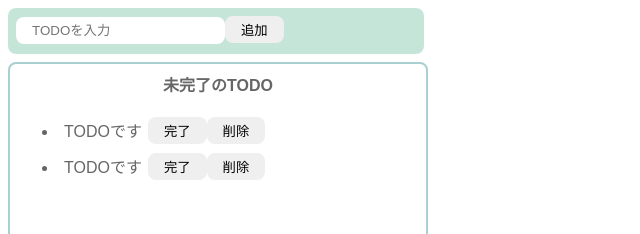
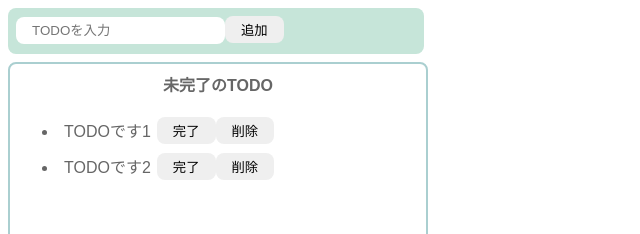
Before and after one commit to Takao-Yamasaki/todo-react, a React (Create React App) app in the folder todo-react/: page / in a window 1280 px wide. Shown: the top 234 px of the page, without its empty margins (0-640 px from the left). Built offline with nearby package versions, Linux system fonts and the light colour scheme.

Commit message:
modify:モックに変更

```diff
--- a/todo-react/src/Todo.jsx
+++ b/todo-react/src/Todo.jsx
@@ -1,6 +1,10 @@
 import './styles.css';
+import { useState } from 'react';
 
 export const Todo = () => {
+  const [incompleteTodos, setIncompleteTodos] = useState(["TODOです1", "TODOです2"]);
+  const [completeTodos, setCompleteTodos] = useState(["TODOでした1", "TODOでした2"]);
+
   return (
     <>
       <div className="input-area">
@@ -10,37 +14,28 @@
       <div className="incomplete-area">
         <p className="title">未完了のTODO</p>
         <ul>
-          <li>
+          {incompleteTodos.map((todo) => (
+              <li key={todo}>
                 <div className="list-row">
-              <p className="todo-item">TODOです</p>
+                  <p className="todo-item">{todo}</p>
                   <button>完了</button>
                   <button>削除</button>
                 </div>
               </li>
-          <li>
-            <div className="list-row">
-              <p className="todo-item">TODOです</p>
-              <button>完了</button>
-              <button>削除</button>
-            </div>
-          </li>
+          ))}
         </ul>
       </div>
       <div className="complete-area">
         <p className="title">完了のTODO</p>
         <ul>
-          <li>
+          {completeTodos.map((todo) => (
+            <li key={todo}>
               <div className="list-row">
                 <p className="todo-item">TODOでした</p>
                 <button>戻す</button>
               </div>
             </li>
-          <li>
-            <div className="list-row">
-              <p className="todo-item">TODOでした</p>
-              <button>戻す</button>
-            </div>
-          </li>
+          ))}
         </ul>
       </div>
     </>
```
Lines whose indentation alone changed are shown as unchanged.
